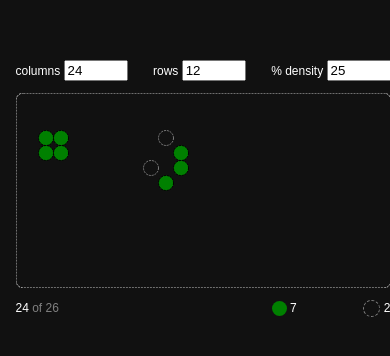
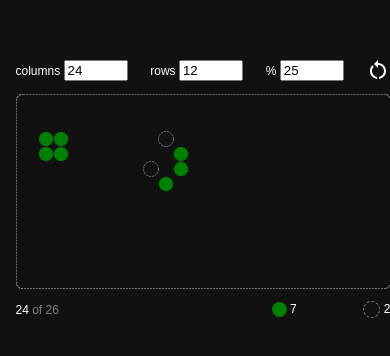
Before and after one commit to bvaughn/game-of-life, a plain HTML site: page index.html in a window 390 px wide. Shown: the part 242-598 px from the top of the page. Drawn offline with Linux system fonts and the light colour scheme.

Commit message:
Improve mobile functionality a bit

```diff
--- a/index.html
+++ b/index.html
@@ -7,14 +7,19 @@
   <div class="container">
     <div class="topRow">
       <label>
-        columns <input id="numColumnsInput" min="1" max="100" placeholder="Number of columns" type="number" value="24" />
+        columns <input id="numColumnsInput" inputmode="decimal" min="1" max="100" placeholder="Number of columns" type="number" value="24" />
       </label>
       <label>
-        rows <input id="numRowsInput" min="1" max="100" placeholder="Number of rows" type="number" value="12" />
+        rows <input id="numRowsInput" inputmode="decimal" min="1" max="100" placeholder="Number of rows" type="number" value="12" />
       </label>
       <label>
-        % density <input id="densityInput" min="1" max="100" placeholder="Cell density" type="number" value="25" />
+        % <input id="densityInput" inputmode="decimal" min="1" max="100" placeholder="Cell density" type="number" value="25" />
       </label>
+      <button id="restartButton" title="Restart">
+        <svg class="restartIcon"  viewBox="0 0 24 24">
+          <path d="M12 5V2L8 6l4 4V7c3.31 0 6 2.69 6 6 0 2.97-2.17 5.43-5 5.91v2.02c3.95-.49 7-3.85 7-7.93 0-4.42-3.58-8-8-8m-6 8c0-1.65.67-3.15 1.76-4.24L6.34 7.34C4.9 8.79 4 10.79 4 13c0 4.08 3.05 7.44 7 7.93v-2.02c-2.83-.48-5-2.94-5-5.91"></path>
+        </svg>
+      </button>
     </div>
     <canvas id="canvas"></canvas>
     <div class="bottomRow">
@@ -30,8 +35,9 @@
     const numColumnsInput = document.getElementById('numColumnsInput');
     const numRowsInput = document.getElementById('numRowsInput');
     const densityInput = document.getElementById('densityInput');
+    const restartButton = document.getElementById('restartButton');
 
-    function onChange() {
+    function restart() {
       const numColumns = parseInt(numColumnsInput.value);
       const numRows = parseInt(numRowsInput.value);
       const density = parseInt(densityInput.value) / 100;
@@ -39,11 +45,9 @@
       initialize(numColumns, numRows, density);
     }
 
-    numColumnsInput.addEventListener('input', onChange);
-    numRowsInput.addEventListener('input', onChange);
-    densityInput.addEventListener('input', onChange);
+    restartButton.addEventListener('click', restart)
 
-    onChange();
+    restart();
   </script>
 </body>
 </html>
--- a/styles.css
+++ b/styles.css
@@ -49,3 +49,17 @@ body, .container {
 #liveCell {
   background-color: green;
 }
+
+#restartButton {
+  background: transparent;
+  border: none;
+  outline: none;
+  padding: 0;
+  cursor: pointer;
+}
+
+.restartIcon {
+  width: 2rem;
+  height: 2rem;
+  fill: #fff;
+}
```
